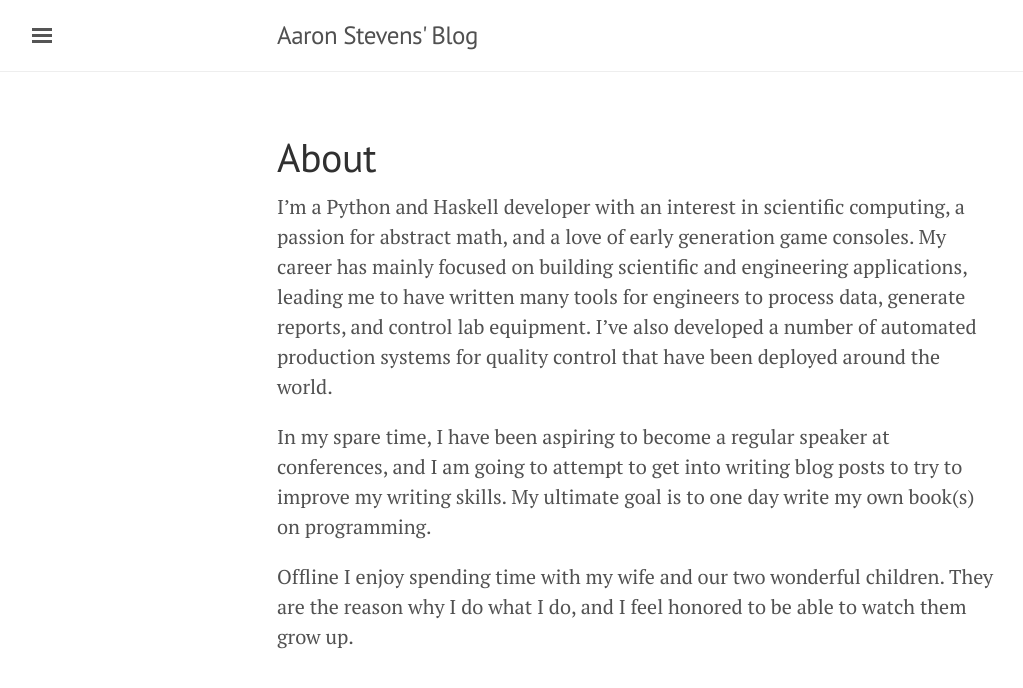
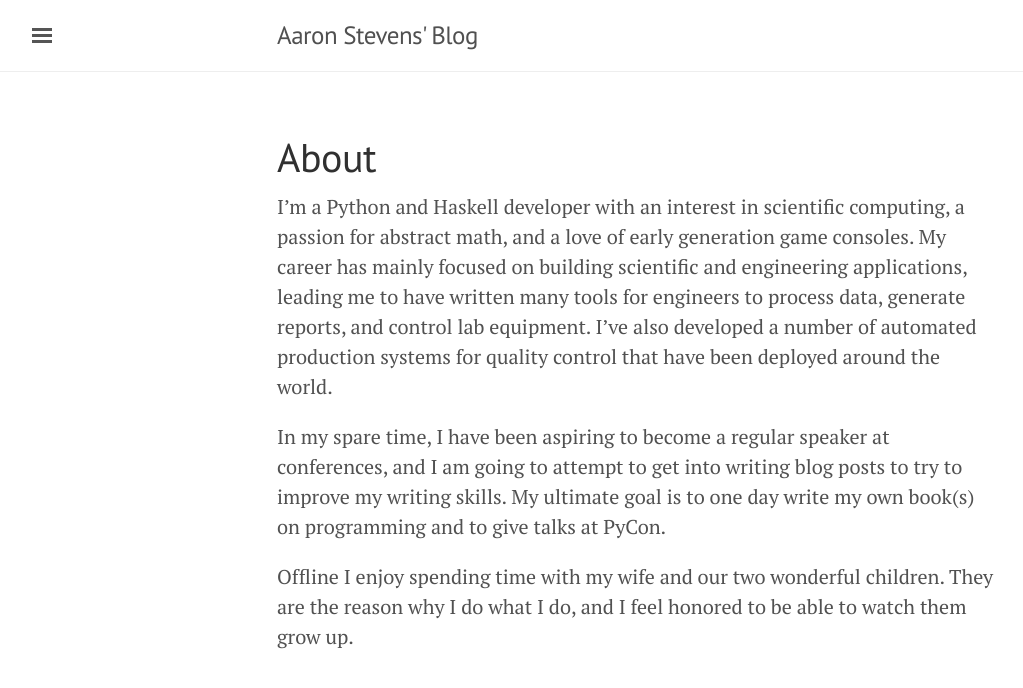
Before and after one commit to bheklilr/bheklilr.github.io, a Jekyll site: the page built from about.md, in a window 1280 px wide. Shown: the top 688 px of the page, without its empty margins (3-1026 px from the left). Built offline with Jekyll 4.4.1, drawn with Linux system fonts in a browser that asks for light colours.

Commit message:
Modified slightly

```diff
--- a/about.md
+++ b/about.md
@@ -13,7 +13,7 @@ production systems for quality control that have been deployed around the world.
 In my spare time, I have been aspiring to become a regular speaker at
 conferences, and I am going to attempt to get into writing blog posts to try to
 improve my writing skills.  My ultimate goal is to one day write my own book(s)
-on programming.
+on programming and to give talks at PyCon.
 
 Offline I enjoy spending time with my wife and our two wonderful children.  They
 are the reason why I do what I do, and I feel honored to be able to watch them
```
